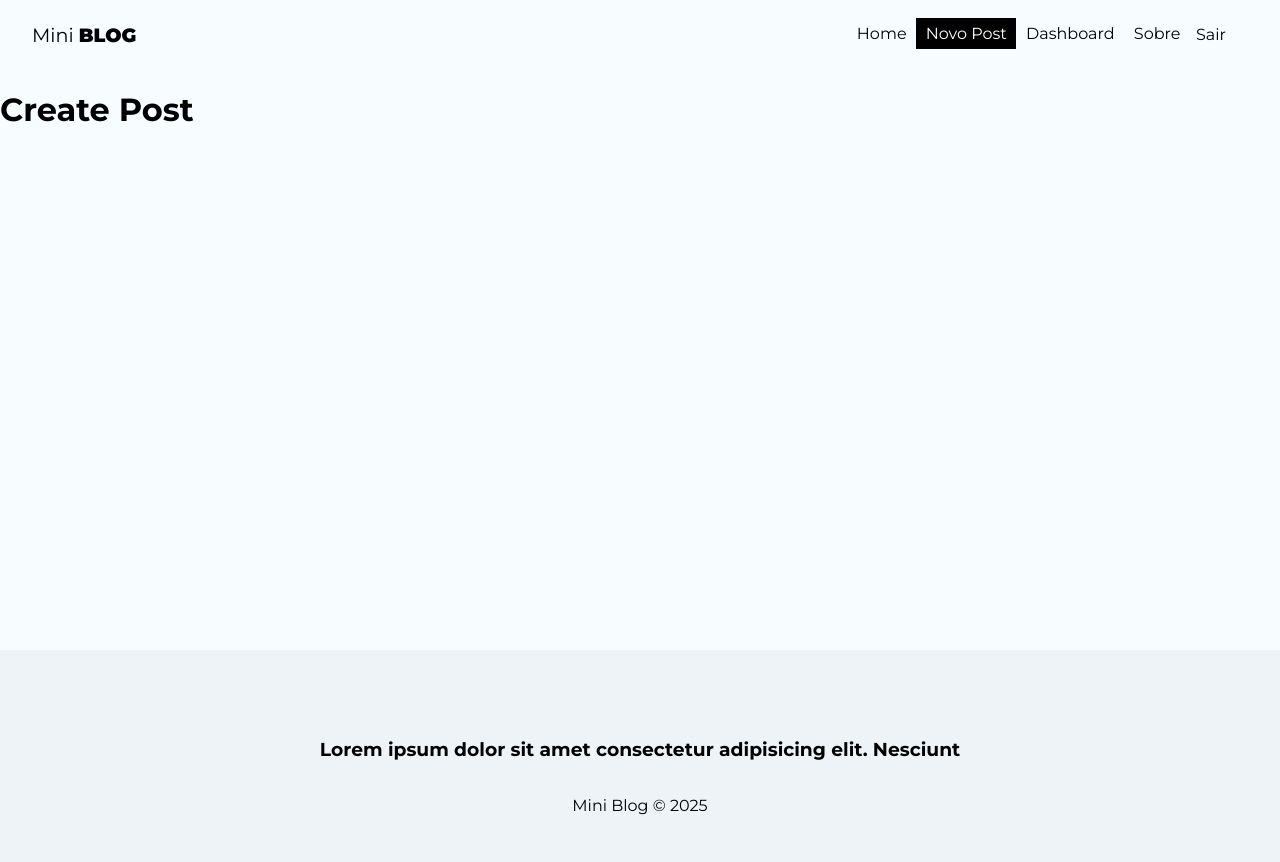
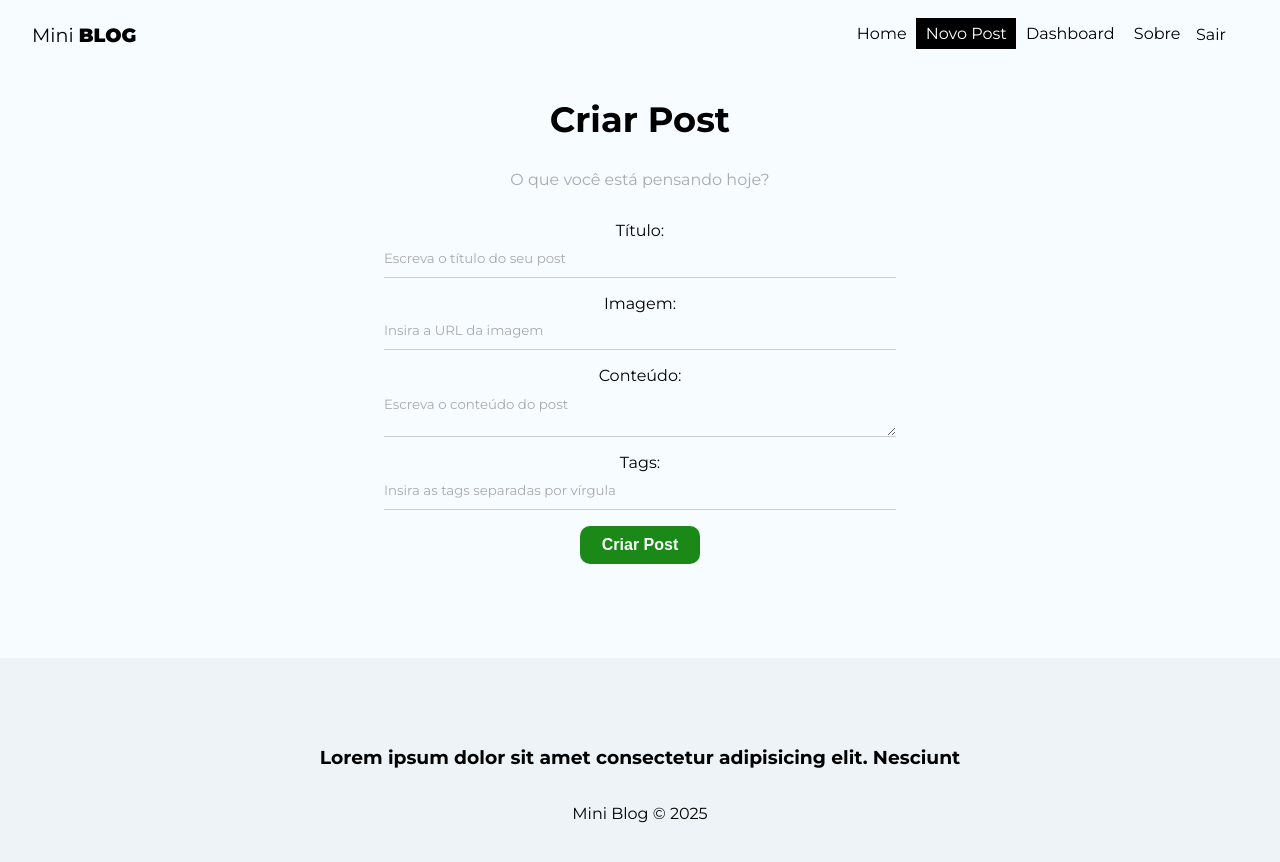
Before and after one commit to WhaleJucs/mini-blog, a React (Vite) app: page /posts/create in a window 1280 px wide. Shown: the top 862 px of the page. Built offline with nearby package versions, Linux system fonts and the light colour scheme; no server answers; sample sign-in values are in the browser's storage.

Commit message:
Estruturando página de criar post

```diff
--- a/src/components/Navbar.jsx
+++ b/src/components/Navbar.jsx
@@ -63,9 +63,11 @@
                 </li>
 
                 {user && (
-                    <li>
-                        <button onClick={logout}>Sair</button>
-                    </li>
+                    <>
+                        <li>
+                            <button onClick={logout}>Sair</button>
+                        </li>
+                    </>
                 )}
             </ul>
         </nav>
--- a/src/hooks/useAthentication.js
+++ b/src/hooks/useAthentication.js
@@ -99,7 +99,7 @@
             let systemErrorMessage
             console.log(error)
 
-            if (error.message.includes("auth/invalid-credential")) {
+            if (error.message.includes("invalid-credential")) {
                 systemErrorMessage = "Usuario ou senha incorretos."
             }
 
--- a/src/pages/CreatePost/CreatePost.jsx
+++ b/src/pages/CreatePost/CreatePost.jsx
@@ -1,9 +1,74 @@
 import styles from './CreatePost.module.css'
 
+import { useState } from 'react'
+import { useNavigate } from 'react-router-dom'
+import { useAuthValue } from '../../context/AuthContext'
+
 const CreatePost = () => {
+    const [title, setTitle] = useState('')
+    const [image, setImage] = useState('')
+    const [body, setBody] = useState('')
+    const [tags, setTags] = useState([])
+    const [formError, setFormError] = useState('')
+
+    const handleSubmit = (e) => {
+        e.preventDefault()
+    }
+
     return (
-        <div>
-            <h1>Create Post</h1>
+        <div className={styles.create_post}>
+            <h2>Criar Post</h2>
+            <p>O que você está pensando hoje?</p>
+            <form onSubmit={handleSubmit}>
+                <label>Título:
+                    <input
+                        type='text'
+                        name='title'
+                        required
+                        placeholder='Escreva o título do seu post'
+                        onChange={(e) => setTitle(e.target.value)}
+                        value={title}
+                    />
+                </label>
+
+                <label>Imagem:
+                    <input
+                        type='text'
+                        name='image'
+                        required
+                        placeholder='Insira a URL da imagem'
+                        onChange={(e) => setImage(e.target.value)}
+                        value={title}
+                    />
+                </label>
+
+                <label>Conteúdo:
+                    <textarea
+                        name='body'
+                        required
+                        placeholder='Escreva o conteúdo do post'
+                        onChange={(e) => setBody(e.target.value)}
+                        value={body}
+                    ></textarea>
+                </label>
+
+                <label>Tags:
+                    <input
+                        type='text'
+                        name='tags'
+                        required
+                        placeholder='Insira as tags separadas por vírgula'
+                        onChange={(e) => setTags(e.target.value)}
+                        value={tags}
+                    />
+                </label>
+
+                <button className='btn'>Criar Post</button>
+
+                {/* {!loading && <button className='btn'>Criar Post</button>}
+                {loading && <button className='btn' disabled>Aguarde...</button>}
+                {error && <p className='error'>{error}</p>} */}
+            </form>
         </div>
     )
 }
--- a/src/pages/CreatePost/CreatePost.module.css
+++ b/src/pages/CreatePost/CreatePost.module.css
@@ -0,0 +1,13 @@
+.create_post {
+    text-align: center;
+
+}
+
+.create_post h2 {
+    font-size: 2.2em;
+}
+
+.create_post p {
+    color: #aaa;
+    margin-bottom: 2em;
+}
```
